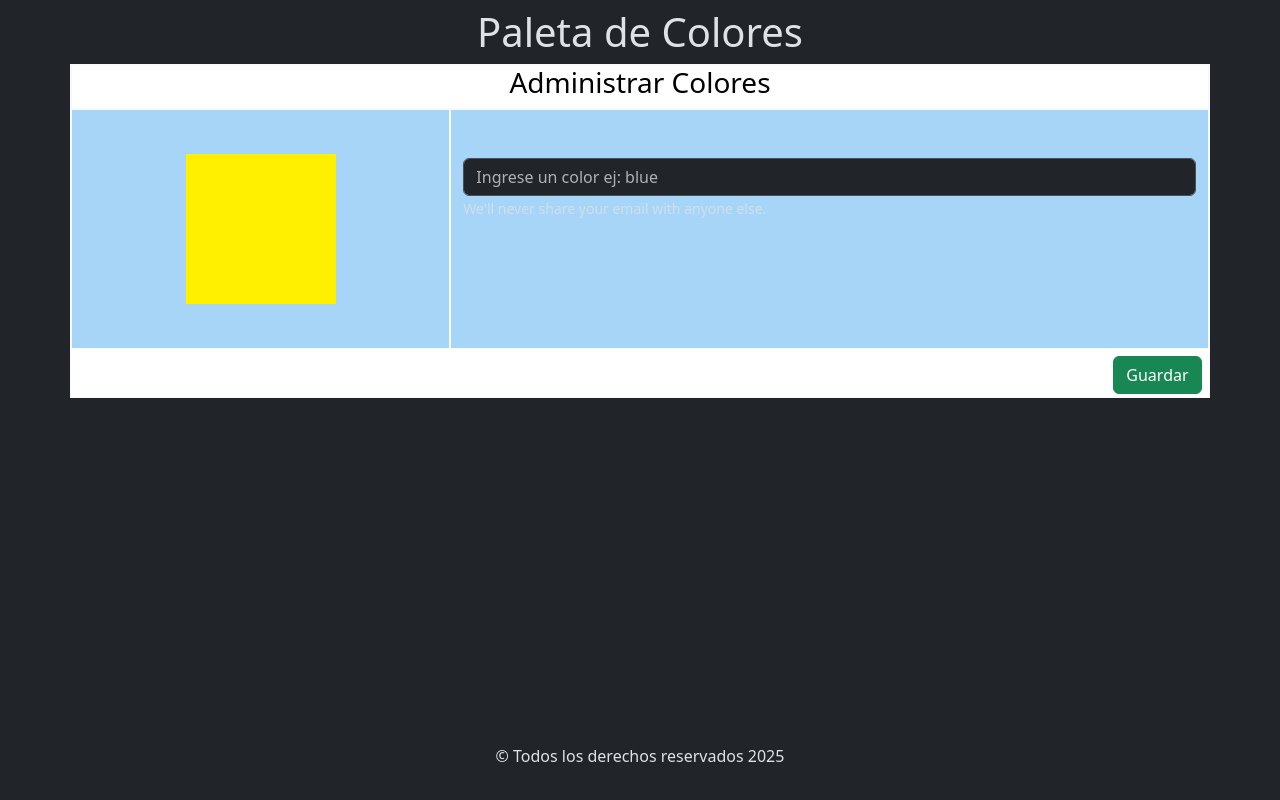
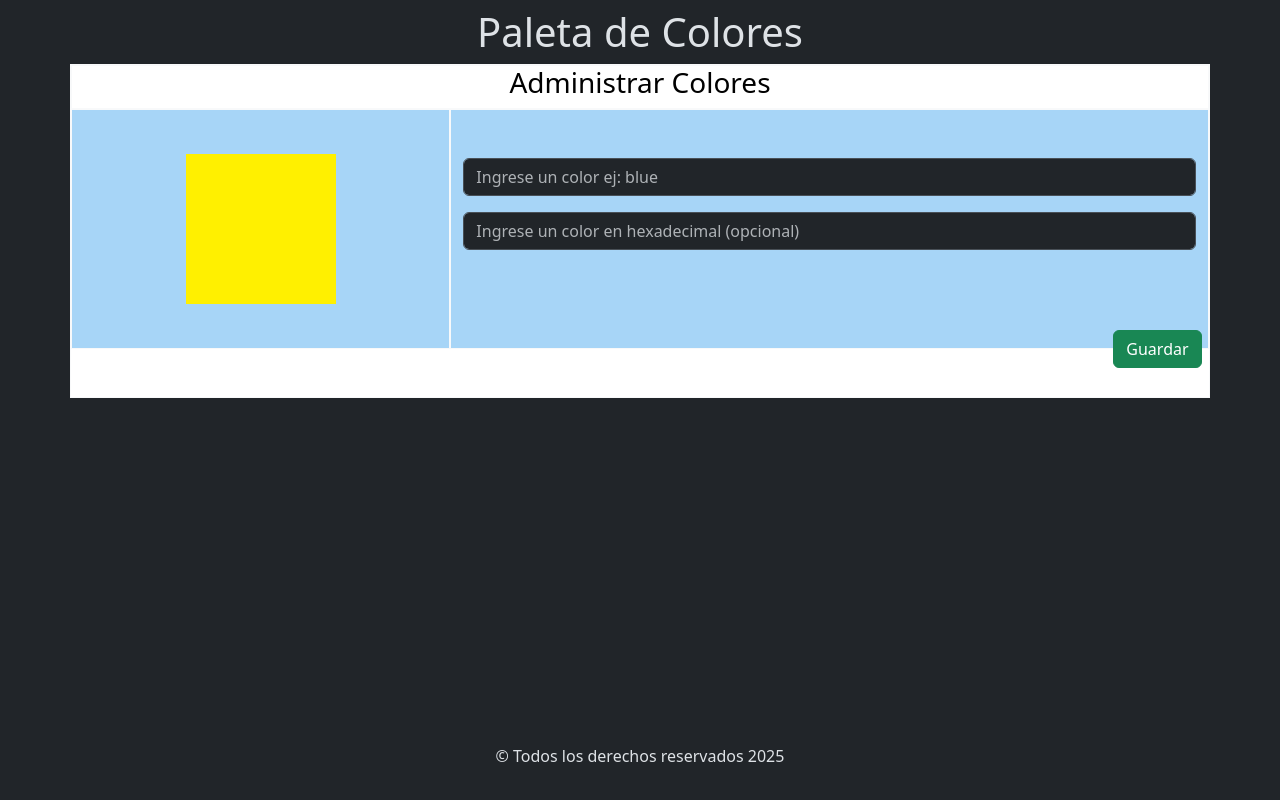
Before and after one commit to RoblesLuis2212/paletaColoresBackendFront, a React (Vite) app: page / in a window 1280 px wide. Built offline with nearby package versions, Linux system fonts and the light colour scheme.

Commit message:
Se valido el formulario y se agrego un input para ingresar de forma opcional el color en hexadecimal

```diff
--- a/src/components/FormularioColores.jsx
+++ b/src/components/FormularioColores.jsx
@@ -1,8 +1,16 @@
 import React from 'react';
 import Button from 'react-bootstrap/Button';
 import Form from 'react-bootstrap/Form';
+import { useForm } from 'react-hook-form';
 
 const FormularioColores = () => {
+    const { register, handleSubmit, formState: { errors }, reset } = useForm();
+
+    const postValidaciones = (data) => {
+        console.log(data);
+        reset();
+    }
+
     return (
         <section className='container border border-light'>
             <div className="row">
@@ -14,11 +22,32 @@ const FormularioColores = () => {
                     </div>
                 </div>
                 <div className="col-12 col-md-8 border border-light fondocontainerForm">
-                    <Form className='mt-5'>
+                    <Form onSubmit={handleSubmit(postValidaciones)} className='mt-5'>
                         <Form.Group className="mb-3">
-                            <Form.Control type="text" placeholder="Ingrese un color ej: blue" />
-                            <Form.Text className="text-muted">
-                                We'll never share your email with anyone else.
+                            <Form.Control type="text" placeholder="Ingrese un color ej: blue" {...register("nombreColor", {
+                                required: "Este campo es obligatorio",
+                                minLength: {
+                                    value: 3,
+                                    message: "El nombre del color debe contener minimo 3 caracteres"
+                                },
+                                maxLength: {
+                                    value: 12,
+                                    message: "El nombre del color debe contener maximo 12 caracteres"
+                                }
+                            })} />
+                            <Form.Text className="text-danger">
+                                {errors.nombreColor?.message}
+                            </Form.Text>
+                        </Form.Group>
+                        <Form.Group>
+                            <Form.Control type='text' placeholder='Ingrese un color en hexadecimal (opcional)' className='mt-3' {...register("codigo_hex", {
+                                pattern: {
+                                    value: /^#([0-9A-Fa-f]{3}){1,2}$/,
+                                    message: "Por favor ingrese un codigo valido"
+                                }
+                            })} />
+                            <Form.Text className='text-danger'>
+                                {errors.codigo_hex?.message}
                             </Form.Text>
                         </Form.Group>
                         <Button variant="success" type="submit" className='botonGuardar'>
--- a/src/index.css
+++ b/src/index.css
@@ -20,7 +20,7 @@ main{
 }
 .botonGuardar{
     position: relative;
-    top: 120px;
+    top: 80px;
     left: 650px;
 }
 /*Media query para dispositivos mobile*/
@@ -33,6 +33,6 @@ main{
 /*media query para tablets*/
 @media(min-width: 769px) and (max-width: 1024px){
     .botonGuardar{
-        left: 360px;
+        left: 375px;
     }
 }
```
